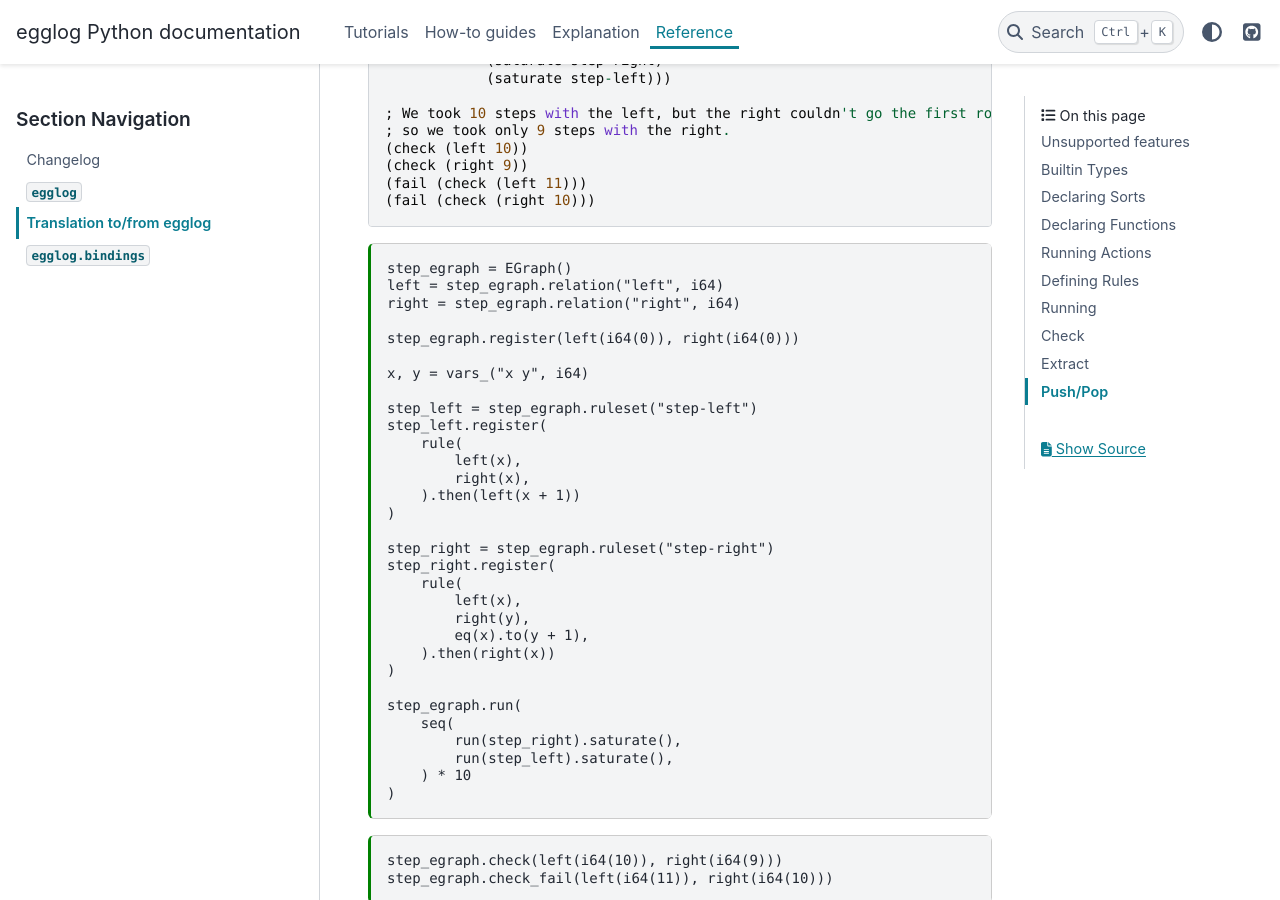
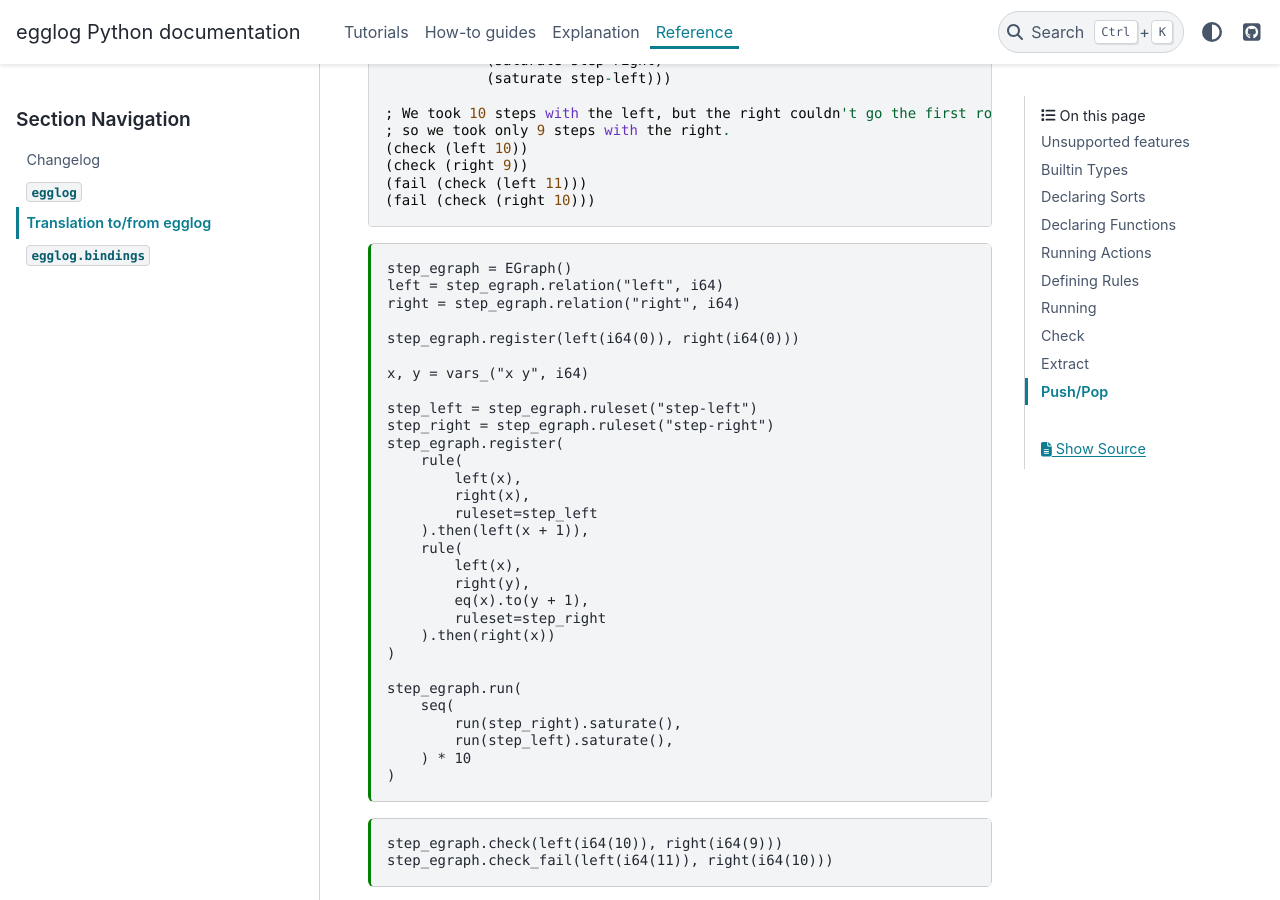
Before and after one commit to egraphs-good/egglog-python, a Sphinx documentation site: the page built from docs/reference/egglog-translation.md, in a window 1280 px wide and 900 px high, scrolled down 10261 px. Built offline with Sphinx 7.4.7 and the PyData theme 0.15.4, drawn with Linux system fonts in a browser that asks for light colours; pages that are not in the unit, such as notebooks, are missing from menus; some of the changed text lies outside the part shown.

Commit message:
Fix docs

````diff
--- a/docs/reference/egglog-translation.md
+++ b/docs/reference/egglog-translation.md
@@ -311,7 +311,8 @@ path_ruleset = egraph.ruleset("path")
 # (rule ((edge x y))
 #       ((path x y)) :ruleset path)
 x, y = vars_("x y", i64)
-path_ruleset.register(rule(edge(x, y)).then(path(x, y)))
+x, y = vars_("x y", i64)
+egraph.register(rule(edge(x, y), ruleset=path_ruleset).then(path(x, y)))
 ```
 
 ### Rewrites
@@ -348,8 +349,7 @@ Rulsets can be run as well, by calling the `run` method on them:
 
 ```{code-cell} python
 # egg: (run 10 :ruleset path)
-run_report = path_ruleset.run(10)
-run_report
+egraph.run(10, ruleset=path_ruleset)
 ```
 
 After a run, you get a run report, with some timing information as well as whether things were updated.
@@ -406,19 +406,18 @@ step_egraph.register(left(i64(0)), right(i64(0)))
 x, y = vars_("x y", i64)
 
 step_left = step_egraph.ruleset("step-left")
-step_left.register(
+step_right = step_egraph.ruleset("step-right")
+step_egraph.register(
     rule(
         left(x),
         right(x),
-    ).then(left(x + 1))
-)
-
-step_right = step_egraph.ruleset("step-right")
-step_right.register(
+        ruleset=step_left
+    ).then(left(x + 1)),
     rule(
         left(x),
         right(y),
         eq(x).to(y + 1),
+        ruleset=step_right
     ).then(right(x))
 )
 
````
Also changed, not shown: 1 other file.
